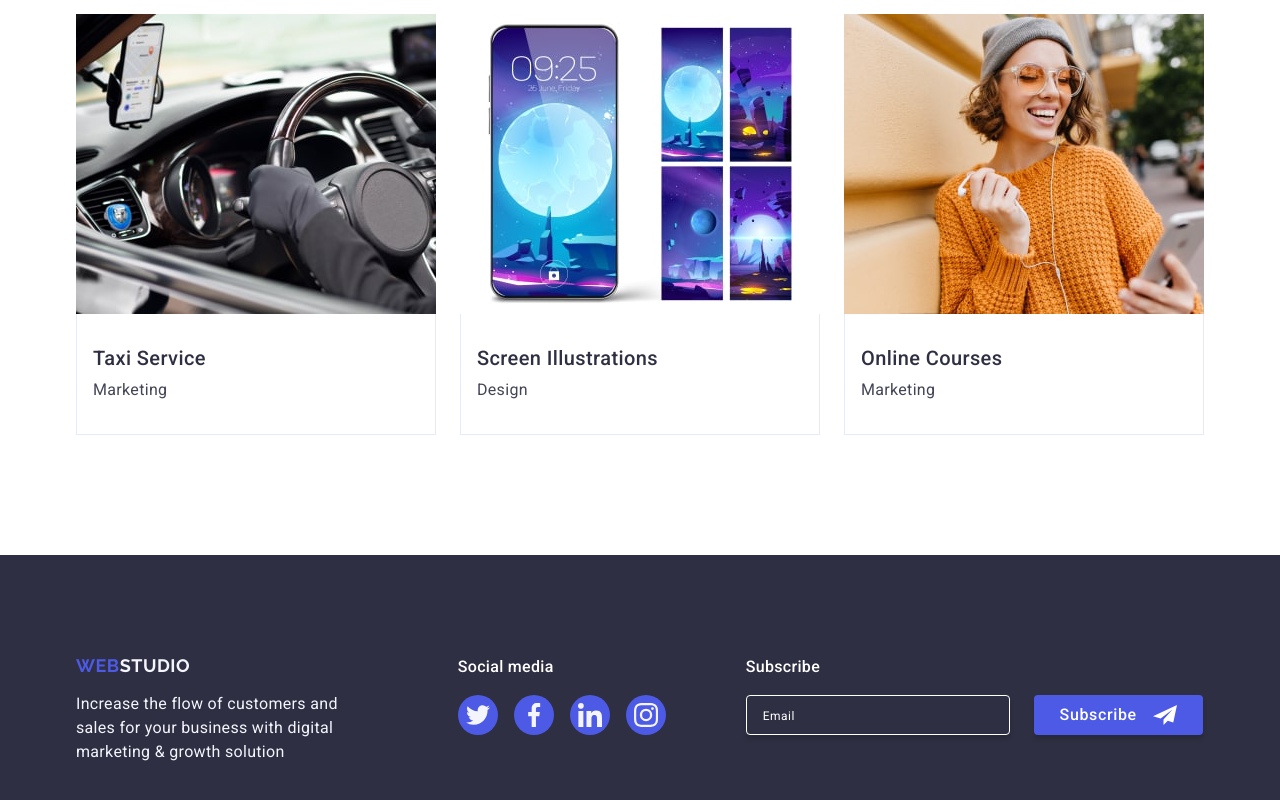
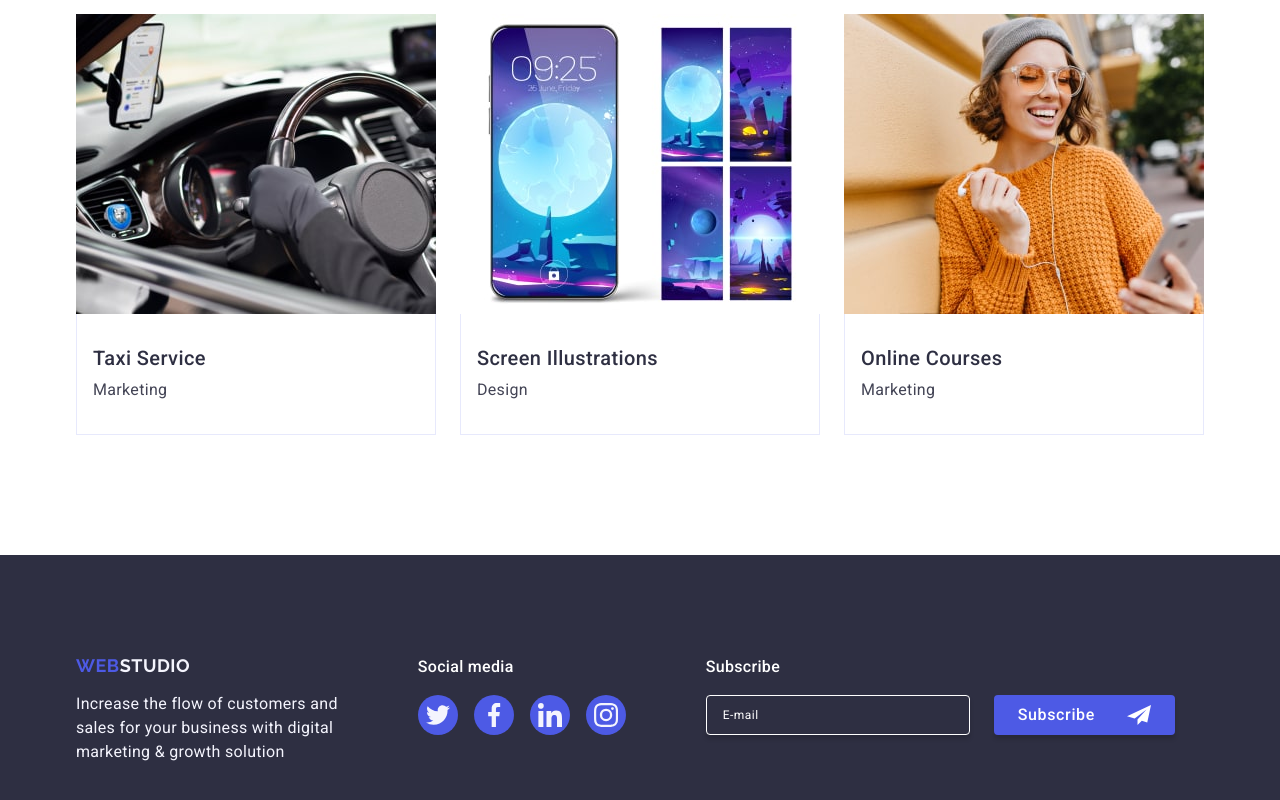
Before and after one commit to AlinaPristinskaya/goit-markup-hw-05, a plain HTML site: page index.html in a window 1280 px wide. Shown: the part 2620-3420 px from the top of the page. Drawn offline with nearby package versions, Linux system fonts and the light colour scheme.

Commit message:
fix footer-form

```diff
--- a/css/styles.css
+++ b/css/styles.css
@@ -444,7 +444,8 @@ color: #2e2f42 ;
   fill: #f4f4fd;
 }
 .textfooter{
-  margin-right: 120px
+  max-width: 264px;
+  margin-right: 80px;
 }
 .backdrop {
   width: 100%;
@@ -606,31 +607,31 @@ letter-spacing: 0.48px;
 }
 .footer-form{
   display: flex;
+  gap:24px;
 }
 .footer-form-input{
+
   border-radius: 4px;
-
 width: 264px;
 height: 40px;
-margin-right: 24px;
 padding-left: 16px;
-padding-top: 8px;
-padding-bottom: 8px;
+/* padding-top: 8px;
+padding-bottom: 8px; */
 background-color: transparent;
 border-radius: 4px;
-border: 1px solid var(--WHITE, #FFF);
+border: 1px solid #FFF;
 box-shadow: 0px 4px 4px 0px rgba(0, 0, 0, 0.15);
+font-size: 12px;
+line-height: 2;
+letter-spacing: 0.04em;
+color: #ffffff;
 
 }
 .footer-form-input::placeholder{
 color: #fff;
-font-size: 12px;
-font-style: normal;
-font-weight: 400;
-line-height: 2em; /* 200% */
-letter-spacing: 0.48px;
 }
 .footer-btn{
+  min-width: 165px;
   display: inline-flex;
   padding: 8px 24px;
   justify-content: center;
@@ -638,3 +639,6 @@ letter-spacing: 0.48px;
   gap: 16px;
   height: 40px;
 }
+.frame{
+  margin-left: 16px;
+}
--- a/index.html
+++ b/index.html
@@ -408,12 +408,13 @@
 
 
        </div>
-       <div>
+       <div class="footer-subscribe">
         <p class="subtitle">Subscribe</p>
         <form class="footer-form">
-            <input type="text" placeholder="Email" class="footer-form-input">
+            <label class="modal-label" >
+            <input type="email" placeholder="E-mail" name="user-subscribe" class="footer-form-input"></label>
             <button type="submit" class="button footer-btn">Subscribe
-                <svg width="24" height="24" class="grey">
+                <svg width="24" height="24" class="frame">
                     <use href="./images/icons.svg#icon-Frame"></use>
                 </svg>
             </button>
```
